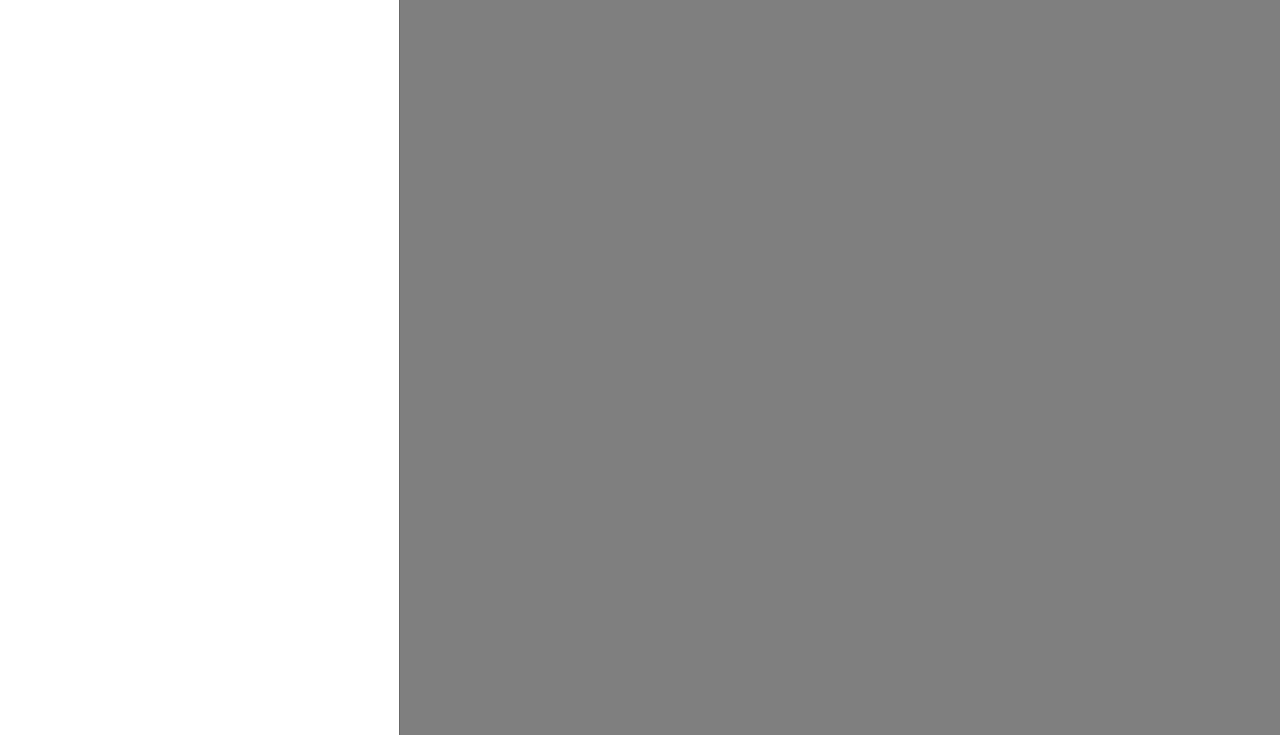
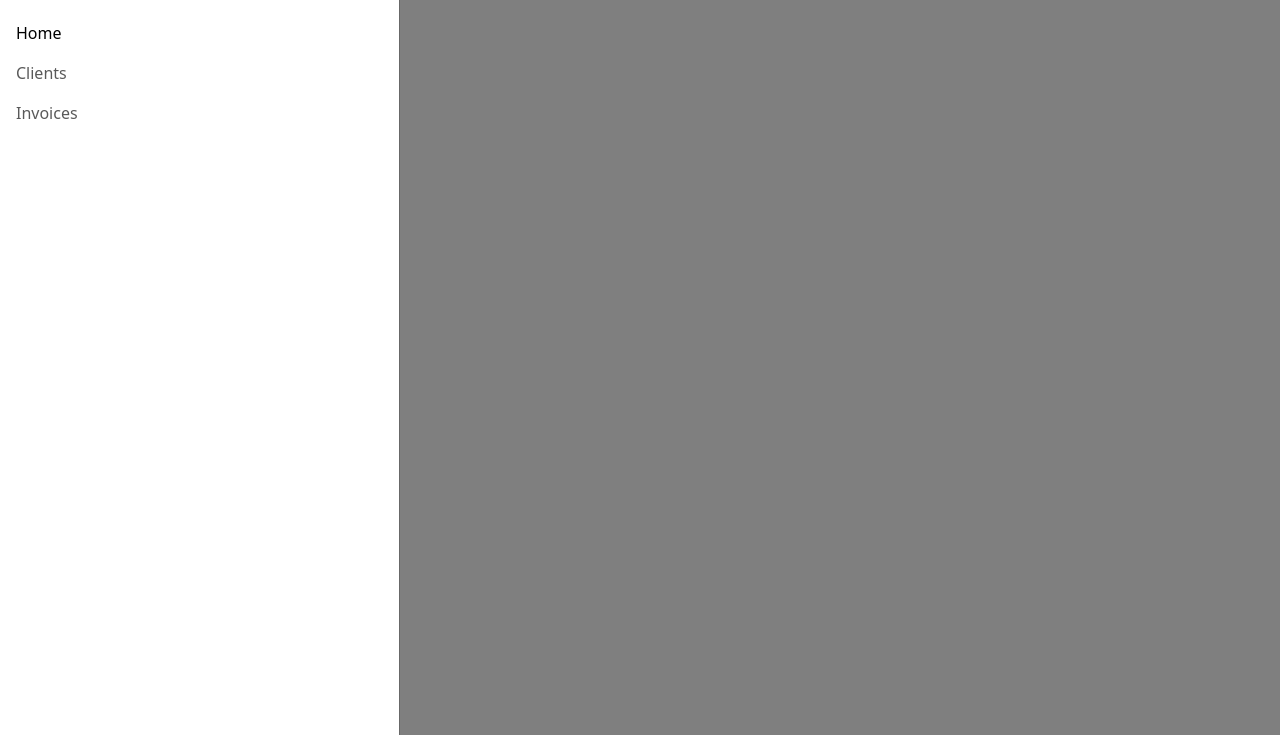
Before and after one commit to HanifaTavassoli/freelance-invoice-app, a website: page index.html in a window 1280 px wide. Both pictures are taken after a click on the button "Toggle navigation". Shown: the part 65-800 px from the top of the page. Drawn offline with nearby package versions, Linux system fonts and the light colour scheme; files that its build step writes are made by us from their sources.

Commit message:
Add navigation links to the navbar

```diff
--- a/index.html
+++ b/index.html
@@ -39,7 +39,21 @@
                 aria-label="Close"
               ></button>
             </div>
-            <div class="offcanvas-body"></div>
+            <div class="offcanvas-body">
+              <ul class="navbar-nav justify-content-end flex-grow-1 pe-3">
+                <li class="nav-item">
+                  <a class="nav-link active" aria-current="page" href="#"
+                    >Home</a
+                  >
+                </li>
+                <li class="nav-item">
+                  <a class="nav-link" href="clients.html">Clients</a>
+                </li>
+                <li class="nav-item">
+                  <a class="nav-link" href="invoices.html">Invoices</a>
+                </li>
+              </ul>
+            </div>
           </div>
         </div>
       </nav>
```
